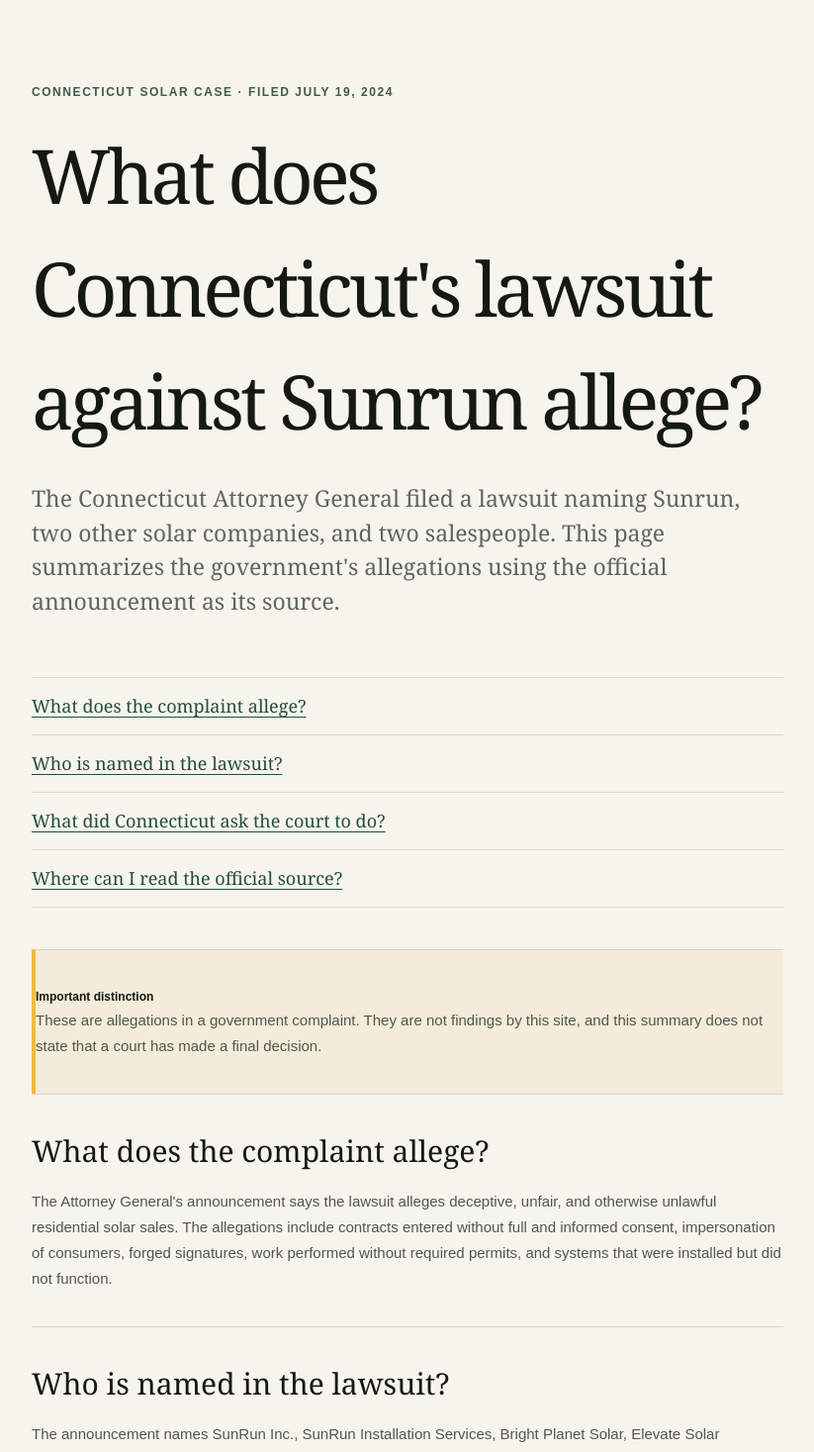
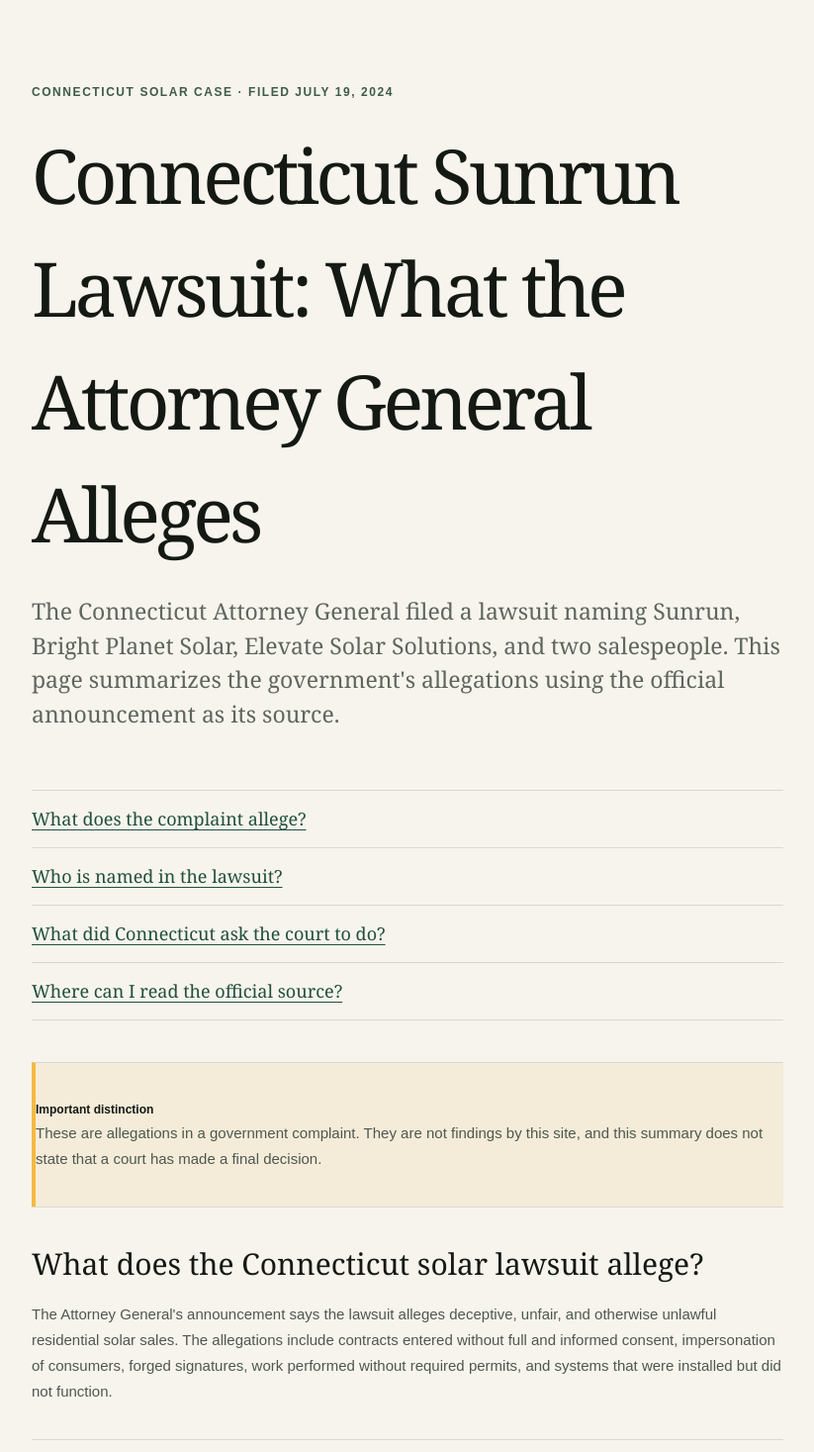
Before and after one commit to Decentralized-Rob/solar-consumer-research, a Next.js app: page /cases/connecticut-attorney-general-sunrun-lawsuit in a window 1280 px wide. Shown: the part 80-1547 px from the top of the page at 99% size, without its empty margins (228-1051 px from the left). Built offline with nearby package versions, Linux system fonts and the light colour scheme.

Commit message:
SEO: align Connecticut case with GSC query intent

```diff
--- a/app/cases/connecticut-attorney-general-sunrun-lawsuit/page.tsx
+++ b/app/cases/connecticut-attorney-general-sunrun-lawsuit/page.tsx
@@ -5,27 +5,29 @@ import { InfoPage } from "../../../components/info-page";
 const officialSource = "https://portal.ct.gov/ag/press-releases/2024-press-releases/attorney-general-tong-sues-sunrun";
 
 export const metadata: Metadata = {
-  title: "Connecticut Sunrun Lawsuit: What the Attorney General Alleges",
-  description: "A plain-language summary of Connecticut's lawsuit against Sunrun and other solar companies, based on the Attorney General's official complaint announcement.",
+  title: "Connecticut Sunrun Lawsuit: Attorney General Allegations",
+  description: "Connecticut Attorney General lawsuit involving Sunrun, Bright Planet Solar, Elevate Solar Solutions, and two salespeople, summarized from the official complaint announcement.",
   keywords: [
     "Sunrun lawsuit",
     "Connecticut Sunrun lawsuit",
+    "Sunrun Connecticut",
+    "Bright Planet Solar lawsuit",
     "solar contract forged signature",
     "solar consumer lawsuit",
     "residential solar complaint",
   ],
   alternates: { canonical: "/cases/connecticut-attorney-general-sunrun-lawsuit" },
   openGraph: {
-    title: "What does Connecticut's lawsuit against Sunrun allege?",
-    description: "A source-based summary of the Connecticut Attorney General's allegations involving residential solar contracts, signatures, permits, and non-functioning systems.",
+    title: "Connecticut Sunrun Lawsuit: Attorney General Allegations",
+    description: "A source-based summary of the Connecticut Attorney General's allegations involving Sunrun, Bright Planet Solar, Elevate Solar Solutions, residential solar contracts, signatures, permits, and non-functioning systems.",
     url: "/cases/connecticut-attorney-general-sunrun-lawsuit",
     type: "article",
     images: [],
   },
   twitter: {
     card: "summary",
-    title: "What does Connecticut's lawsuit against Sunrun allege?",
-    description: "A source-based summary of the Connecticut Attorney General's allegations involving residential solar contracts, signatures, permits, and non-functioning systems.",
+    title: "Connecticut Sunrun Lawsuit: Attorney General Allegations",
+    description: "A source-based summary of the Connecticut Attorney General's allegations involving Sunrun, Bright Planet Solar, Elevate Solar Solutions, residential solar contracts, signatures, permits, and non-functioning systems.",
     images: [],
   },
 };
@@ -34,8 +36,8 @@ export default function ConnecticutSunrunCasePage() {
   const articleSchema = {
     "@context": "https://schema.org",
     "@type": "Article",
-    headline: "What does Connecticut's lawsuit against Sunrun allege?",
-    description: "A source-based summary of Connecticut's lawsuit against Sunrun and other solar companies.",
+    headline: "Connecticut Sunrun Lawsuit: Attorney General Allegations",
+    description: "A source-based summary of Connecticut's lawsuit involving Sunrun, Bright Planet Solar, Elevate Solar Solutions, and two salespeople.",
     datePublished: "2024-07-19",
     dateModified: "2026-09-07",
     mainEntityOfPage: "https://solarcomplaint.com/cases/connecticut-attorney-general-sunrun-lawsuit",
@@ -43,6 +45,8 @@ export default function ConnecticutSunrunCasePage() {
     publisher: { "@type": "Organization", name: "Solar Consumer Research" },
     about: [
       { "@type": "Organization", name: "Sunrun" },
+      { "@type": "Organization", name: "Bright Planet Solar" },
+      { "@type": "Organization", name: "Elevate Solar Solutions" },
       { "@type": "AdministrativeArea", name: "Connecticut" },
     ],
     relatedLink: [
@@ -56,8 +60,8 @@ export default function ConnecticutSunrunCasePage() {
       <script type="application/ld+json" dangerouslySetInnerHTML={{ __html: JSON.stringify(articleSchema) }} />
       <InfoPage
         eyebrow="Connecticut solar case · Filed July 19, 2024"
-        title="What does Connecticut's lawsuit against Sunrun allege?"
-        lede="The Connecticut Attorney General filed a lawsuit naming Sunrun, two other solar companies, and two salespeople. This page summarizes the government's allegations using the official announcement as its source."
+        title="Connecticut Sunrun Lawsuit: What the Attorney General Alleges"
+        lede="The Connecticut Attorney General filed a lawsuit naming Sunrun, Bright Planet Solar, Elevate Solar Solutions, and two salespeople. This page summarizes the government's allegations using the official announcement as its source."
       >
         <nav className="case-question-links" aria-label="Questions answered on this page">
           <a href="#allegations">What does the complaint allege?</a>
@@ -72,12 +76,12 @@ export default function ConnecticutSunrunCasePage() {
         </section>
 
         <section id="allegations" className="info-section">
-          <h2>What does the complaint allege?</h2>
+          <h2>What does the Connecticut solar lawsuit allege?</h2>
           <p>The Attorney General&apos;s announcement says the lawsuit alleges deceptive, unfair, and otherwise unlawful residential solar sales. The allegations include contracts entered without full and informed consent, impersonation of consumers, forged signatures, work performed without required permits, and systems that were installed but did not function.</p>
         </section>
 
         <section id="named" className="info-section">
-          <h2>Who is named in the lawsuit?</h2>
+          <h2>Sunrun, Bright Planet Solar and Elevate Solar Solutions are named</h2>
           <p>The announcement names SunRun Inc., SunRun Installation Services, Bright Planet Solar, Elevate Solar Solutions, and two salespeople. The official source should be used for the complete description of the parties and allegations.</p>
         </section>
 
```
